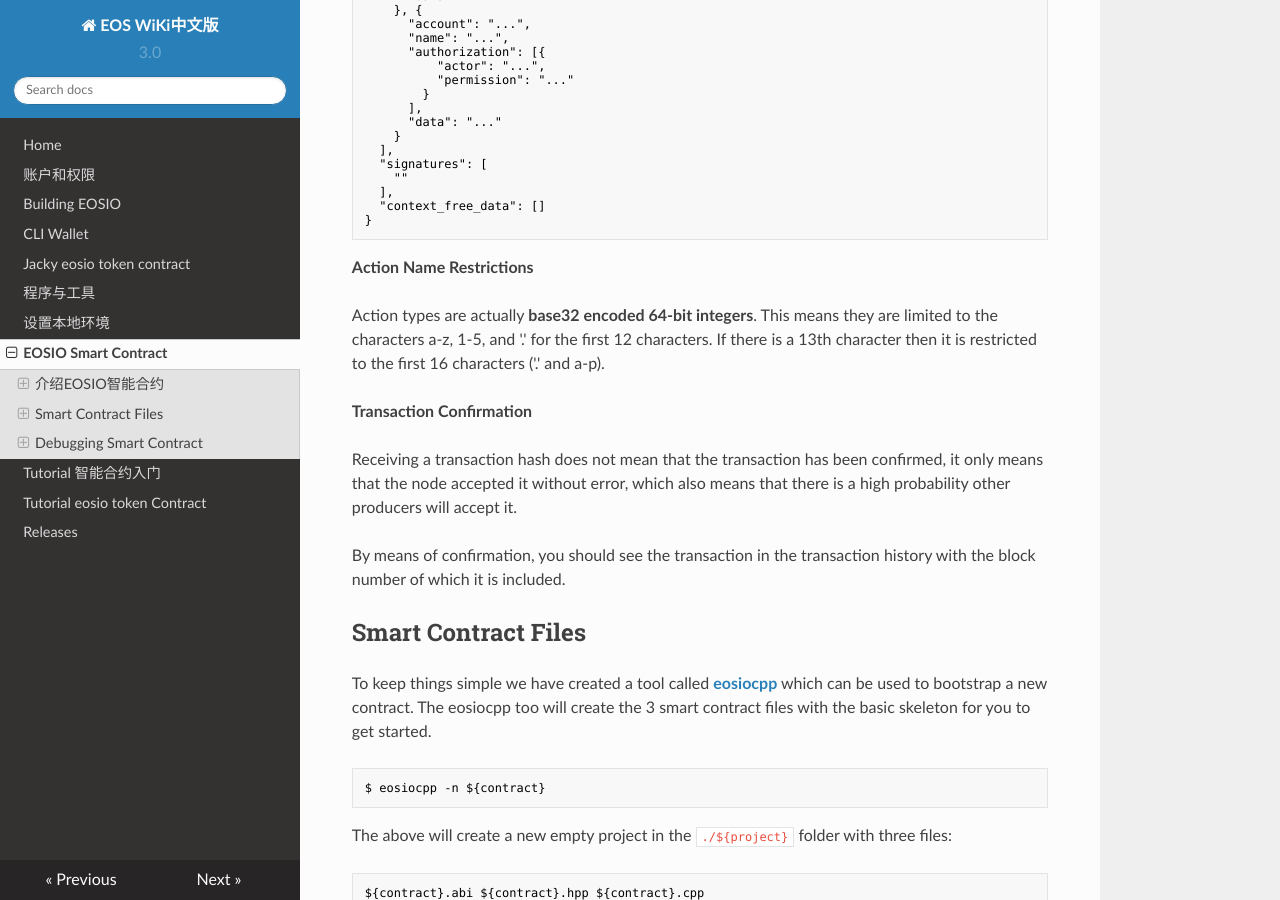
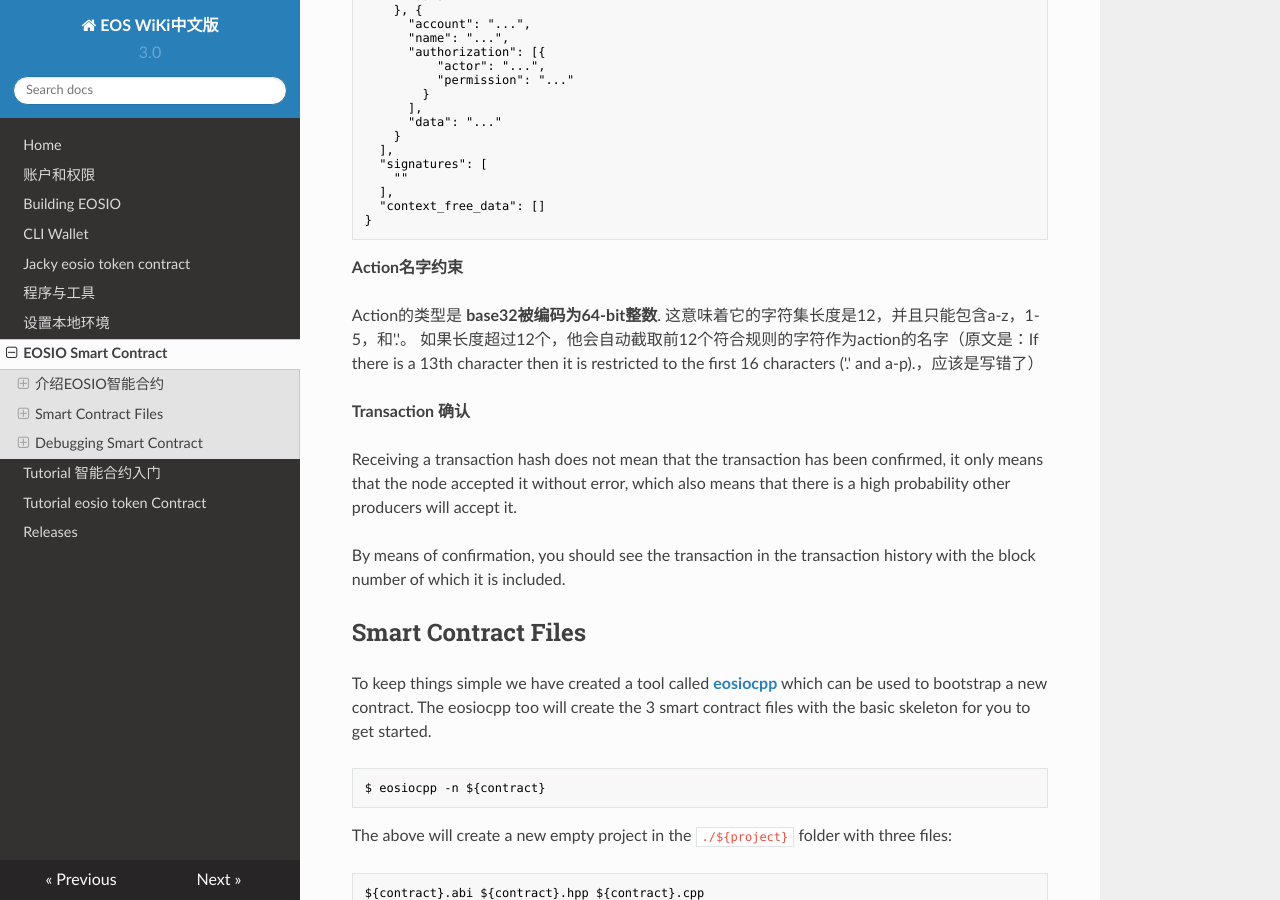
Before and after one commit to eostea/eos-wiki, an MkDocs documentation site: the page built from docs/Smart-Contract.md, in a window 1280 px wide and 900 px high, scrolled down 2395 px. Built offline with MkDocs 1.6.1, drawn with Linux system fonts in a browser that asks for light colours; nearby versions of some CDN libraries.

Commit message:
Update Smart-Contract.md

````diff
--- a/docs/Smart-Contract.md
+++ b/docs/Smart-Contract.md
@@ -129,11 +129,11 @@ Action表示单个操作，而transaction是一个或多个action的集合。Act
 }
 ```
 
-**Action Name Restrictions**
+**Action名字约束**
 
-Action types are actually **base32 encoded 64-bit integers**. This means they are limited to the characters a-z, 1-5, and '.' for the first 12 characters. If there is a 13th character then it is restricted to the first 16 characters ('.' and a-p).
+Action的类型是 **base32被编码为64-bit整数**. 这意味着它的字符集长度是12，并且只能包含a-z，1-5，和'.'。 如果长度超过12个，他会自动截取前12个符合规则的字符作为action的名字（原文是：If there is a 13th character then it is restricted to the first 16 characters ('.' and a-p).，应该是写错了）
 
-**Transaction Confirmation**
+**Transaction 确认**
 
 Receiving a transaction hash does not mean that the transaction has been confirmed, it only means that the node accepted it without error, which also means that there is a high probability other producers will accept it.
 
````
